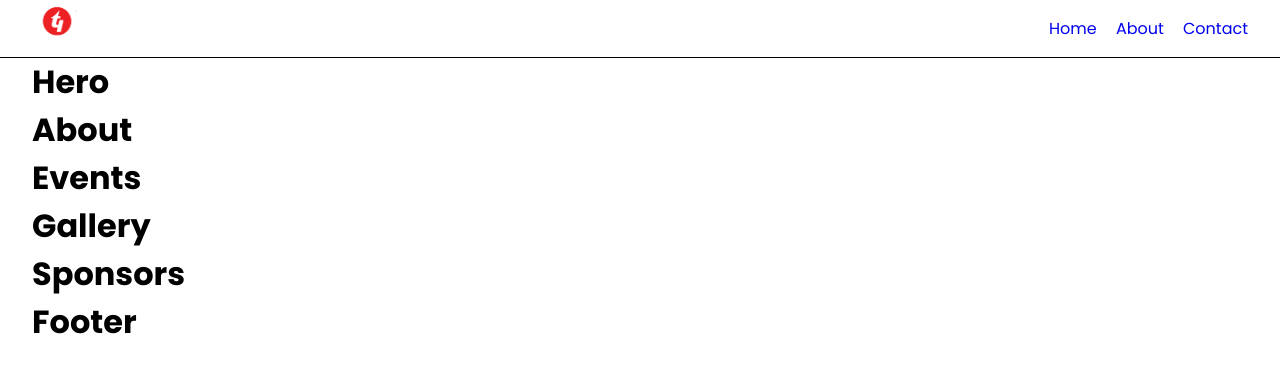
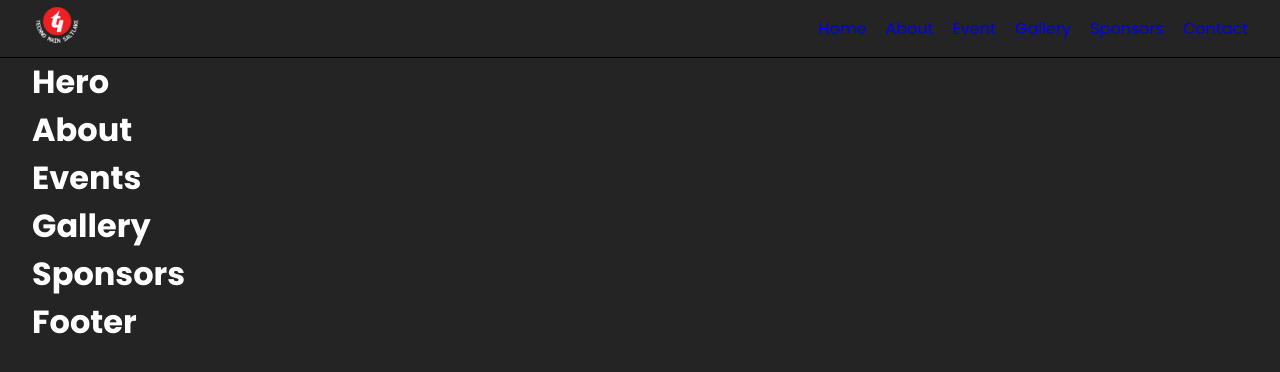
Before and after one commit to AnkuranTechno/anakhronos-2.0, a React (Create React App) app: page / in a window 1280 px wide. Shown: the top 372 px of the page. Built offline with nearby package versions, Linux system fonts and the light colour scheme; the HTML template or start-up script is replaced by a standard one.

Commit message:
Added all the nav menus

```diff
--- a/src/index.css
+++ b/src/index.css
@@ -41,4 +41,6 @@ body {
   min-height: 100vh;
   text-rendering: optimizeSpeed;
   line-height: 1.5;
+  background-color: #242424;
+  color: #fff;
 }
--- a/src/sections/Navbar/Navbar.jsx
+++ b/src/sections/Navbar/Navbar.jsx
@@ -14,13 +14,22 @@ const Navbar = () => {
         </div>
         <ul className="navbar__menu">
           <li className="navbar__menu-item">
-            <a href="/">Home</a>
+            <a href="#hero">Home</a>
           </li>
           <li className="navbar__menu-item">
-            <a href="/">About</a>
+            <a href="#about">About</a>
           </li>
           <li className="navbar__menu-item">
-            <a href="/">Contact</a>
+            <a href="#events">Event</a>
+          </li>
+          <li className="navbar__menu-item">
+            <a href="#gallery">Gallery</a>
+          </li>
+          <li className="navbar__menu-item">
+            <a href="#sponsors">Sponsors</a>
+          </li>
+          <li className="navbar__menu-item">
+            <a href="#footer">Contact</a>
           </li>
         </ul>
       </div>
```
